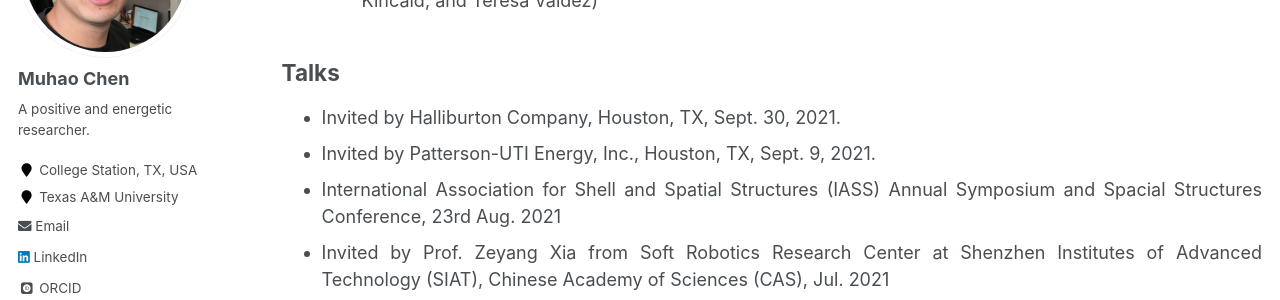
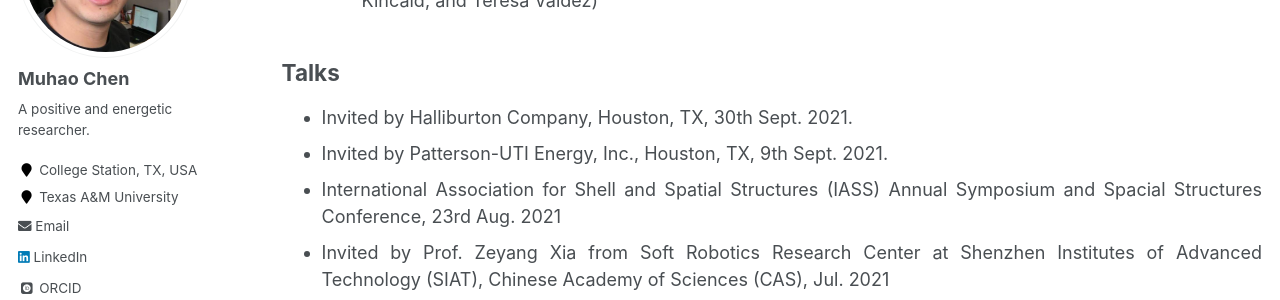
Before and after one commit to Muhao-Chen/muhao-chen.github.io, a Jekyll site: the page built from _pages/professional-activities.md, in a window 1280 px wide and 900 px high, scrolled down 573 px. Shown: the part 153-453 px from the top of the window. Built offline with Jekyll 4.4.1, drawn with Linux system fonts in a browser that asks for light colours; some web fonts are replaced.

Commit message:
Update professional-activities.md

```diff
--- a/_pages/professional-activities.md
+++ b/_pages/professional-activities.md
@@ -30,8 +30,8 @@ toc_max_header: 1
     (Event participants: Profs. Eduardo Gildin, Robert E. Skelton, George Moridis, Sam Noynaert. Drs. Mohamed S. Khaled, Muhao Chen, Enrique Z. Losoya. Mr. Srivignesh Srinivasan, Alkassoum Toure, Luis Rodriguez, Ayodeji A. Adeniran, Le Linh,  Uthej Vattipalli, Thomas J. Lopez. Ms. Jessica Ezemba, Emily Kincaid, and Teresa Valdez)
 
 ## Talks
-* Invited by Halliburton Company, Houston, TX, Sept. 30, 2021.
-* Invited by Patterson-UTI Energy, Inc., Houston, TX, Sept. 9, 2021.
+* Invited by Halliburton Company, Houston, TX, 30th Sept. 2021.
+* Invited by Patterson-UTI Energy, Inc., Houston, TX, 9th Sept. 2021.
 * International Association for Shell and Spatial Structures (IASS) Annual Symposium and Spacial Structures Conference, 23rd Aug. 2021
 * Invited by Prof. Zeyang Xia from Soft Robotics Research Center at Shenzhen Institutes of Advanced Technology (SIAT), Chinese Academy of Sciences (CAS), Jul. 2021
 * Invited by Prof. Haijun Peng from Dalian University of Technology, China, Jul. 2021
```
